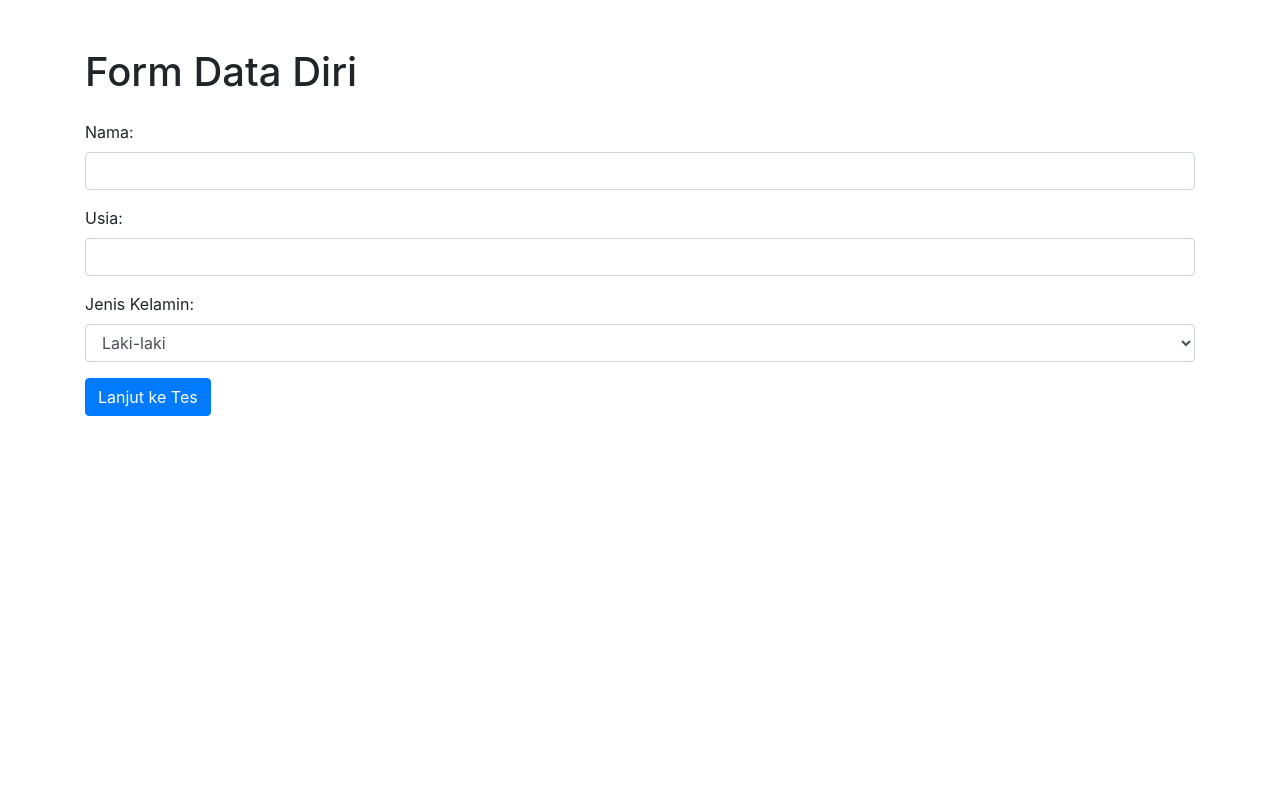
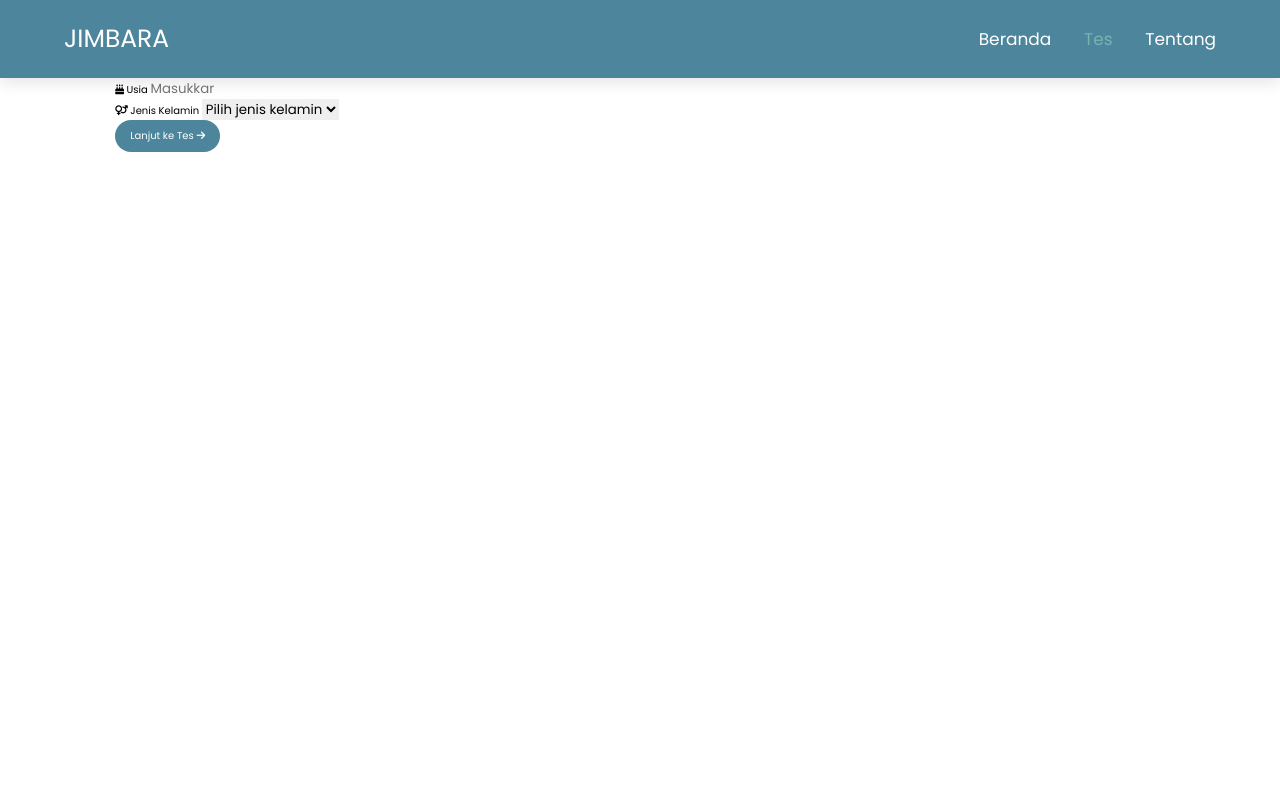
Before and after one commit to TruflleBlack/jimbara, a Flask app: page /form in a window 1280 px wide. Run offline with Flask 3, Linux system fonts and the light colour scheme; parts of the project's set-up code (start-up, migrations or seed data) failed here and were passed over; some libraries are stand-ins or nearby versions.

Commit message:
Update form.html

```diff
--- a/templates/form.html
+++ b/templates/form.html
@@ -2,35 +2,73 @@
 <html lang="id">
 <head>
     <meta charset="UTF-8">
-    <title>Form Data Diri</title>
-    <link rel="stylesheet" href="https://stackpath.bootstrapcdn.com/bootstrap/4.5.2/css/bootstrap.min.css">
-    <link rel="stylesheet" href="{{ url_for('static', filename='style.css') }}">
+    <meta name="viewport" content="width=device-width, initial-scale=1.0">
+    <link rel="shortcut icon" href="{{ url_for('static', filename='img/favicon.ico') }}" type="image/x-icon">
+    <link rel="icon" href="{{ url_for('static', filename='img/favicon.ico') }}" type="image/x-icon">
+
+    <title>JIMBARA | Form Data Diri</title>
+
+    <link rel="stylesheet" href="https://cdnjs.cloudflare.com/ajax/libs/font-awesome/6.5.2/css/all.min.css">
+
+    <!-- font poppins -->
+    <link rel="preconnect" href="https://fonts.googleapis.com">
+    <link rel="preconnect" href="https://fonts.gstatic.com" crossorigin>
+    <link href="https://fonts.googleapis.com/css2?family=Poppins:ital,wght@0,400;0,500;0,600;0,700;0,800;0,900;1,400;1,500;1,600;1,700;1,800;1,900&display=swap" rel="stylesheet">
+
+    <!-- css link -->
+    <link rel="stylesheet" href="{{ url_for('static', filename='css/style.css') }}">
 </head>
-<body>
-    <div class="container mt-5">
-        <h1 class="mb-4">Form Data Diri</h1>
-        <form action="{{ url_for('form') }}" method="post">
+<body class="form-page">
+    <main class="main">
+        <!-- header awal -->
+        <header class="header">
+            <a href="/" class="logo">JIMBARA</a>
+
+            <nav class="navbar">
+                <a href="/">Beranda</a>
+                <a href="/form" class="aktif">Tes</a>
+                <a href="/about">Tentang</a>
+            </nav>
+
+            <div id="menu-btn" class="fa fa-bars"></div>
+        </header>
+    </main>
+
+    <!-- header akhir -->
+
+    <!-- section form awal -->
+    <section class="form-section">
+        <div class="container">
+            <h1>Form Data Diri</h1>
+            <p>Silakan isi data diri kamu sebelum melanjutkan ke tes kesehatan mental.</p>
+
+            <form action="{{ url_for('form') }}" method="post" class="user-form">
                 <div class="form-group">
-                <label for="nama">Nama:</label>
-                <input type="text" class="form-control" id="nama" name="nama" required>
+                    <label for="nama"><i class="fas fa-user"></i> Nama Lengkap</label>
+                    <input type="text" id="nama" name="nama" required placeholder="Masukkan nama lengkap Anda">
                 </div>
+
                 <div class="form-group">
-                <label for="usia">Usia:</label>
-                <input type="number" class="form-control" id="usia" name="usia" required>
+                    <label for="usia"><i class="fas fa-birthday-cake"></i> Usia</label>
+                    <input type="number" id="usia" name="usia" required min="1" max="120" placeholder="Masukkan usia Anda">
                 </div>
+
                 <div class="form-group">
-                <label for="jenis_kelamin">Jenis Kelamin:</label>
-                <select class="form-control" id="jenis_kelamin" name="jenis_kelamin" required>
+                    <label for="jenis_kelamin"><i class="fas fa-venus-mars"></i> Jenis Kelamin</label>
+                    <select id="jenis_kelamin" name="jenis_kelamin" required>
+                        <option value="" disabled selected>Pilih jenis kelamin</option>
                         <option value="Laki-laki">Laki-laki</option>
                         <option value="Perempuan">Perempuan</option>
                     </select>
                 </div>
-            <button type="submit" class="btn btn-primary">Lanjut ke Tes</button>
+
+                <button type="submit" class="btn btn-primary">Lanjut ke Tes <i class="fas fa-arrow-right"></i></button>
             </form>
         </div>
+    </section>
+    <!-- section form akhir -->
 
-    <script src="https://code.jquery.com/jquery-3.5.1.slim.min.js"></script>
-    <script src="https://cdn.jsdelivr.net/npm/@popperjs/core@2.5.2/dist/umd/popper.min.js"></script>
-    <script src="https://stackpath.bootstrapcdn.com/bootstrap/4.5.2/js/bootstrap.min.js"></script>
+    <!-- js link -->
+    <script src="{{ url_for('static', filename='js/script.js') }}"></script>
 </body>
 </html>
```
Lines whose indentation alone changed are shown as unchanged.
